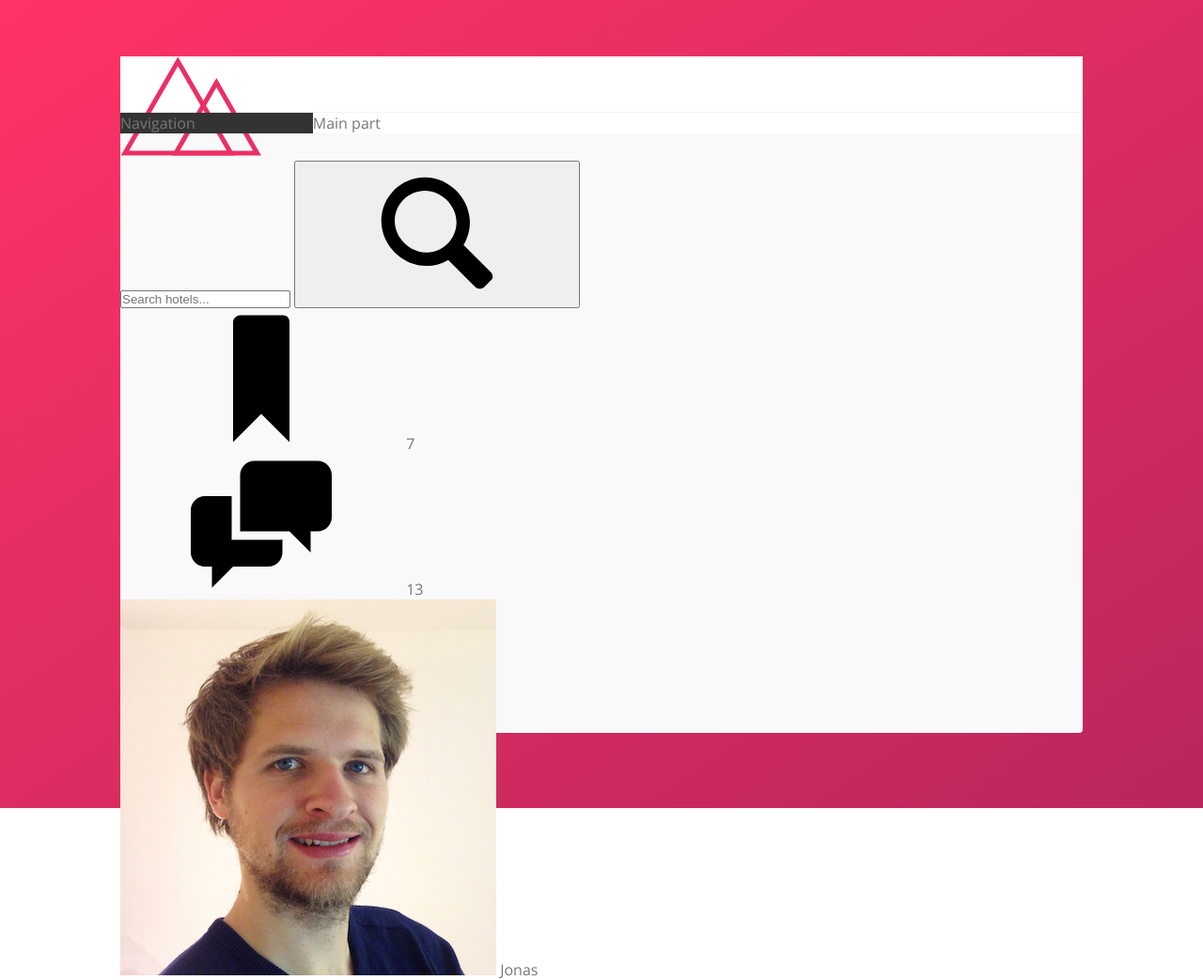
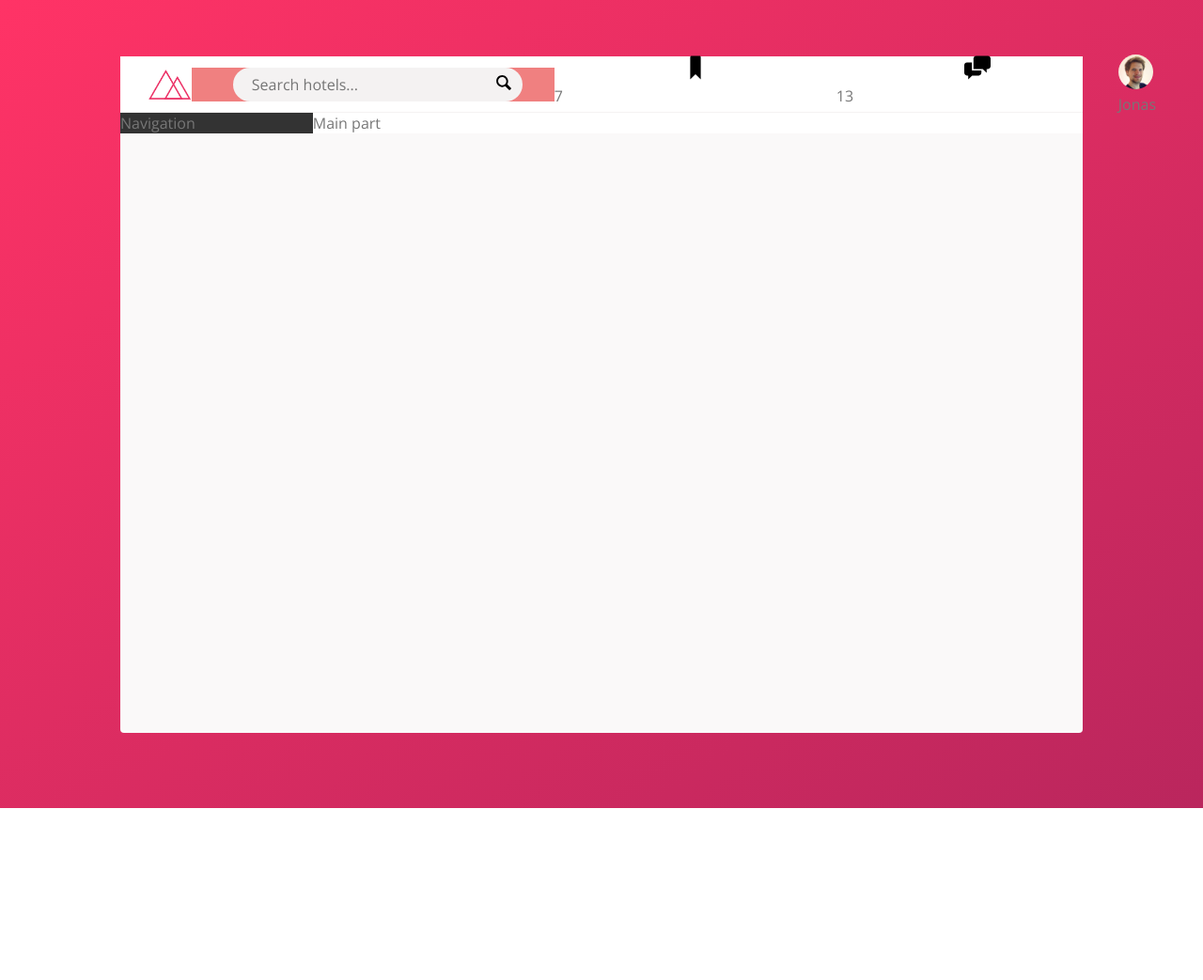
Before and after one commit to sonuram553/learning-css, a website: page index.html in a window 1280 px wide. Shown: the whole page at 94% size. After the commit the page ends 860 px from the top, so only its background shows below. Drawn offline with nearby package versions, Linux system fonts and the light colour scheme.

Commit message:
Partially style header element

```diff
--- a/index.html
+++ b/index.html
@@ -22,7 +22,7 @@
               class="search__input"
               placeholder="Search hotels..."
             />
-          <button type="submit" class="search_button">
+            <button type="submit" class="search__button">
               <svg class="search__icon">
                 <use xlink:href="img/sprite.svg#icon-magnifying-glass"></use>
               </svg>
--- a/sass/_components.scss
+++ b/sass/_components.scss
@@ -0,0 +1,70 @@
+.logo {
+  height: 3.2rem;
+}
+
+.search {
+  flex: 0 0 40%;
+  display: flex;
+  align-items: center;
+  justify-content: center;
+  background-color: lightcoral;
+
+  &__input {
+    width: 80%;
+    font-size: inherit;
+    font-family: inherit;
+    color: inherit;
+    background-color: var(--color-grey-light-2);
+    border: none;
+    border-radius: 10rem;
+    padding: 0.7rem 2rem;
+    margin-right: -3rem;
+    transition: all 0.13s ease-out;
+
+    &:focus {
+      transition: all 0.13s ease-in;
+      outline: none;
+      width: 100%;
+      background-color: var(--color-grey-light-3);
+    }
+  }
+
+  &__input:focus + &__button {
+    background-color: var(--color-grey-light-3);
+  }
+
+  &__button {
+    border: none;
+    background-color: var(--color-grey-light-2);
+
+    &:focus {
+      outline: none;
+    }
+  }
+
+  &__icon {
+    height: 2rem;
+    width: 2rem;
+  }
+}
+
+.user-nav {
+  display: flex;
+
+  &__icon-box {
+  }
+  &__icon {
+    height: 2.8rem;
+    //width: 2.5rem;
+  }
+  &__notification {
+  }
+  &__user {
+  }
+  &__user-photo {
+    height: 3.7rem;
+    border-radius: 50%;
+  }
+  &__user-name {
+  }
+}
--- a/sass/_layout.scss
+++ b/sass/_layout.scss
@@ -8,6 +8,11 @@
 }
 
 .header {
+  display: flex;
+  justify-content: space-between;
+  align-items: center;
+  padding: 0 3rem;
+
   height: 6rem;
   background-color: white;
   border-bottom: 1px solid var(--color-grey-light-2);
```
Also changed, not shown: css/styles.css. Lines whose indentation alone changed are shown as unchanged.
